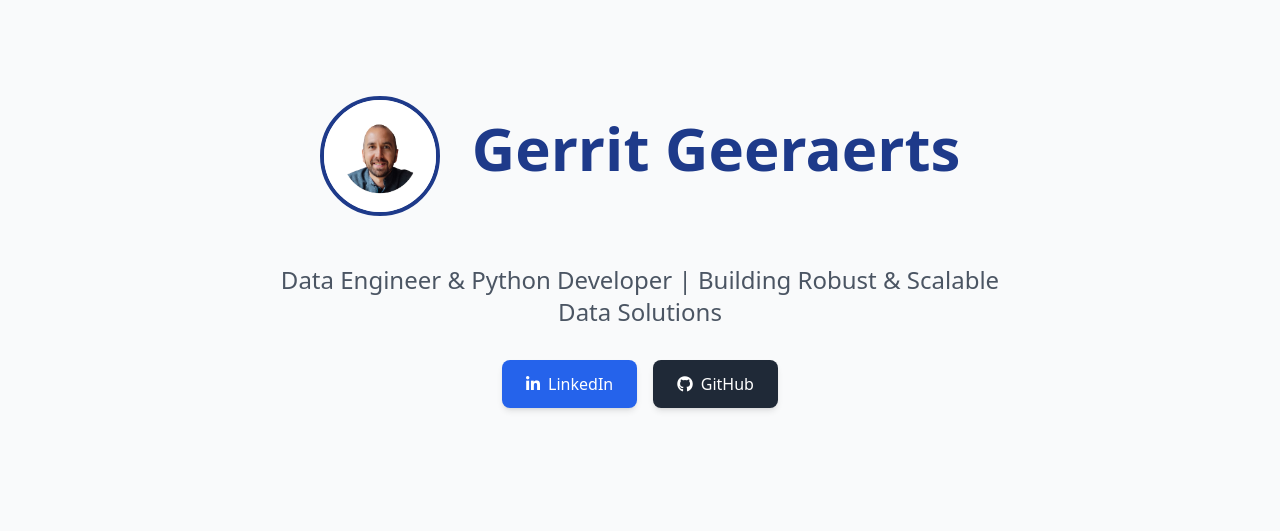
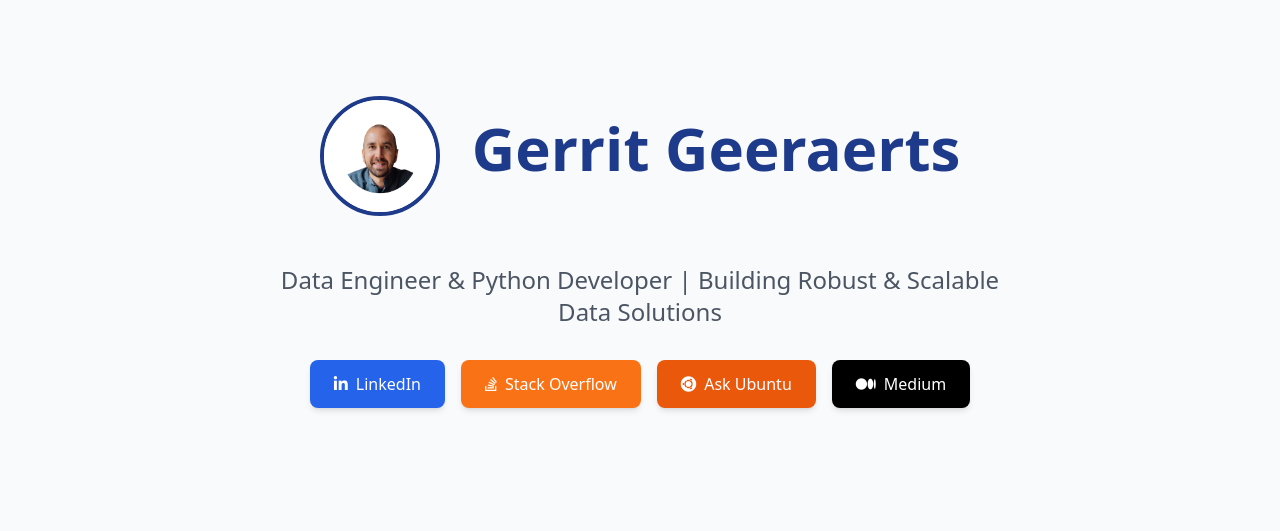
Before and after one commit to GerritGeeraerts/portfolio, a plain HTML site: page index.html in a window 1280 px wide. Shown: the top 531 px of the page. Drawn offline with nearby package versions, Linux system fonts and the light colour scheme.

Commit message:
social links update

```diff
--- a/index.html
+++ b/index.html
@@ -62,15 +62,25 @@ class="profile-picture">
 </p>
 <!-- Social Media Buttons -->
 <div class="flex flex-wrap justify-center gap-4 mt-8">
-<a href="https://linkedin.com/in/#" target="_blank" rel="noopener noreferrer"
+<a href="https://www.linkedin.com/in/gerrit-geeraerts/" target="_blank" rel="noopener noreferrer"
 class="social-btn bg-blue-600 hover:bg-blue-700 text-white px-6 py-3 rounded-lg flex items-center gap-2 shadow-md hover:shadow-lg">
 <i class="fab fa-linkedin-in"></i>
 <span>LinkedIn</span>
 </a>
-<a href="https://github.com/GerritGeeraerts" target="_blank" rel="noopener noreferrer"
-class="social-btn bg-gray-800 hover:bg-gray-900 text-white px-6 py-3 rounded-lg flex items-center gap-2 shadow-md hover:shadow-lg">
-<i class="fab fa-github"></i>
-<span>GitHub</span>
+<a href="https://stackoverflow.com/users/10213635/gerrit-geeraerts" target="_blank" rel="noopener noreferrer"
+class="social-btn bg-orange-500 hover:bg-orange-600 text-white px-6 py-3 rounded-lg flex items-center gap-2 shadow-md hover:shadow-lg">
+<i class="fab fa-stack-overflow"></i>
+<span>Stack Overflow</span>
+</a>
+<a href="https://askubuntu.com/users/1097288/gerrit-geeraerts" target="_blank" rel="noopener noreferrer"
+class="social-btn bg-orange-600 hover:bg-orange-700 text-white px-6 py-3 rounded-lg flex items-center gap-2 shadow-md hover:shadow-lg">
+<i class="fab fa-ubuntu"></i>
+<span>Ask Ubuntu</span>
+</a>
+<a href="https://medium.com/@ggeeraer" target="_blank" rel="noopener noreferrer"
+class="social-btn bg-black hover:bg-gray-800 text-white px-6 py-3 rounded-lg flex items-center gap-2 shadow-md hover:shadow-lg">
+<i class="fab fa-medium"></i>
+<span>Medium</span>
 </a>
 </div>
 </div>
```
